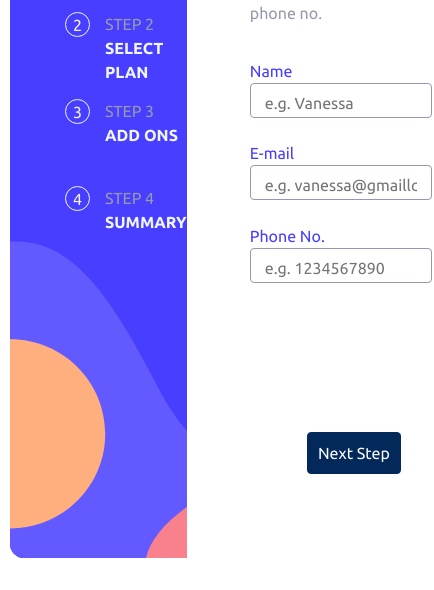
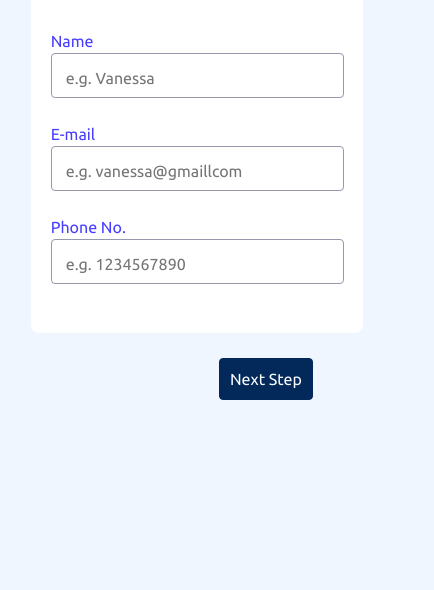
Before and after one commit to Conceal34/step-form, a plain HTML site: page index.html in a window 390 px wide. Shown: the part 254-844 px from the top of the page, 434 px wide, since content can reach past the window. Drawn offline with nearby package versions, Linux system fonts and the light colour scheme.

Commit message:
Add files via upload
made it responsive to mobiles.

```diff
--- a/index.css
+++ b/index.css
@@ -235,3 +235,65 @@ button:focus, button:hover {
     width: 80%;
     margin-left: 10%;
 }
+
+@media only screen and (max-width: 1000px) {
+    body {
+        background-color: hsl(217, 100%, 97%);
+    }
+
+    .form {
+        width: 85%;
+        gap: 25px;
+        height: auto;
+        margin-left: 8vw;
+        position: absolute;
+        top: 12vh;
+    }
+    .tab {
+        background-color: hsl(0, 0%, 100%);
+        width: 100%;
+        border-radius: 8px;
+        margin: 0;
+        padding: 3vh 5vw;
+    }
+
+    input {
+        width: 90%;
+        height: 34px;
+    }
+    h2 {
+        font-size: 30px;
+    }
+    main {
+        margin: 0;
+        height: 100vh;
+        grid-template-columns: auto;
+        grid-template-rows: 1fr 3fr;
+    }
+    .step-desc {
+        display: none;
+    }
+    .back-img {
+        background-image: url(assets/images/bg-sidebar-mobile.svg);
+        height: 22vh;
+    }
+    .steps {
+        grid-template-columns: repeat(8,1fr);
+        grid-template-rows: auto;
+        gap: 15px;
+        margin-left: 35vw;
+        margin-top: 8vh;
+    }
+
+    #plans {
+        grid-template-columns: auto;
+        grid-template-rows: repeat(3,1fr);
+        height: auto;
+        gap: 15px;
+    }
+
+    .price {
+        display: grid;
+        grid-template-columns: 1fr 3fr;
+    }
+}
--- a/index.html
+++ b/index.html
@@ -1,3 +1,5 @@
+<!-- 2nd page (plan) make the inside of the buttons grid and align them like that -->
+
 <!DOCTYPE html>
 <html lang="en">
 
@@ -8,6 +10,8 @@
     <title>Form</title>
     <!-- stylesheet -->
     <link rel="stylesheet" href="index.css">
+    <!-- favicon -->
+    <link rel="shortcut icon" href="assets/images/favicon-32x32.png" type="image/x-icon">
 </head>
 
 <body>
@@ -80,19 +84,31 @@
                     <div id="plans">
 
                         <button type="button" class="price" id="Arcade" onclick="priceRetriver('Arcade', 9)">
+                            <div class="btn-inside-1">
                                 <img src="assets/images/icon-arcade.svg" alt="" srcset="" class="price-img">
+                            </div>
+                            <div class="btn-inside-2">
                                 <h3>Arcade</h3>
                                 <p>$9/mo</p>
+                            </div>
                         </button>
                         <button type="button" class="price" id="Advanced" onclick="priceRetriver('Advanced', 12)">
+                            <div class="btn-inside-1">
                                 <img src="assets/images/icon-advanced.svg" alt="" srcset="" class="price-img">
+                            </div>
+                            <div class="btn-inside-2">
                                 <h3>Advanced</h3>
                                 <p>$12/mo</p>
+                            </div>
                         </button>
                         <button type="button" class="price" id="Pro" onclick="priceRetriver('Pro', 15)">
+                            <div class="btn-inside-1">
                                 <img src="assets/images/icon-pro.svg" alt="" srcset="" class="price-img">
+                            </div>
+                            <div class="btn-inside-2">
                                 <h3>Pro</h3>
                                 <p>$15/mo</p>
+                            </div>
                         </button>
 
                     </div>
@@ -110,7 +126,8 @@
                         <div role="button" class="check-step-3" id="online-services">
 
                             <div>
-                                <input type="checkbox" name="online-services" class="add-checkbox" id="online-services-box">
+                                <input type="checkbox" name="online-services" class="add-checkbox"
+                                    id="online-services-box">
                             </div>
                             <div class="middle-of-addons">
                                 <h3>Online Services</h3>
@@ -124,7 +141,8 @@
                         <div role="button" class="check-step-3" id="larger-storage">
 
                             <div>
-                                <input type="checkbox" name="larger-storage" class="add-checkbox" id="larger-storage-box">
+                                <input type="checkbox" name="larger-storage" class="add-checkbox"
+                                    id="larger-storage-box">
                             </div>
                             <div class="middle-of-addons">
                                 <h3>Larger Storage</h3>
@@ -138,7 +156,8 @@
                         <div role="button" class="check-step-3" id="customisable-profile">
 
                             <div>
-                                <input type="checkbox" name="customisable-profile" class="add-checkbox" id="customisable-profile-box">
+                                <input type="checkbox" name="customisable-profile" class="add-checkbox"
+                                    id="customisable-profile-box">
                             </div>
                             <div class="middle-of-addons">
                                 <h3>Customisable Profile</h3>
@@ -182,7 +201,8 @@
                 <div class="tab" id="step-5">
                     <img src="assets/images/icon-thank-you.svg" alt="" srcset="">
                     <h1>Thank you!</h1>
-                    <p>Thanks for confirming your subscription! We hope you have fun usin our platform. If you ever need support, please feel free to email us at support@loremgaming.com</p>
+                    <p>Thanks for confirming your subscription! We hope you have fun usin our platform. If you ever need
+                        support, please feel free to email us at support@loremgaming.com</p>
                 </div>
             </form>
 
--- a/index.js
+++ b/index.js
@@ -20,7 +20,10 @@ $("#next").click(function () {
         }
         $(".total-price").text("$" + totalPrice + "/mo");
     }
-
+    if (currentTab == 4) {
+        $("#next").css("display", "none");
+        $("#prev").css("display", "none");
+    }
 })
 
 $("#prev").click(function () {
@@ -109,10 +112,6 @@ function showTab(tab) {
     else {
         $("#next").text("Next Step");
     }
-    if (currentTab == 4) {
-        $("#next").css("display", "none");
-        $("#prev").css("display", "none");
-    }
 }
 
 function showingStep() {
```
Lines whose indentation alone changed are shown as unchanged.
